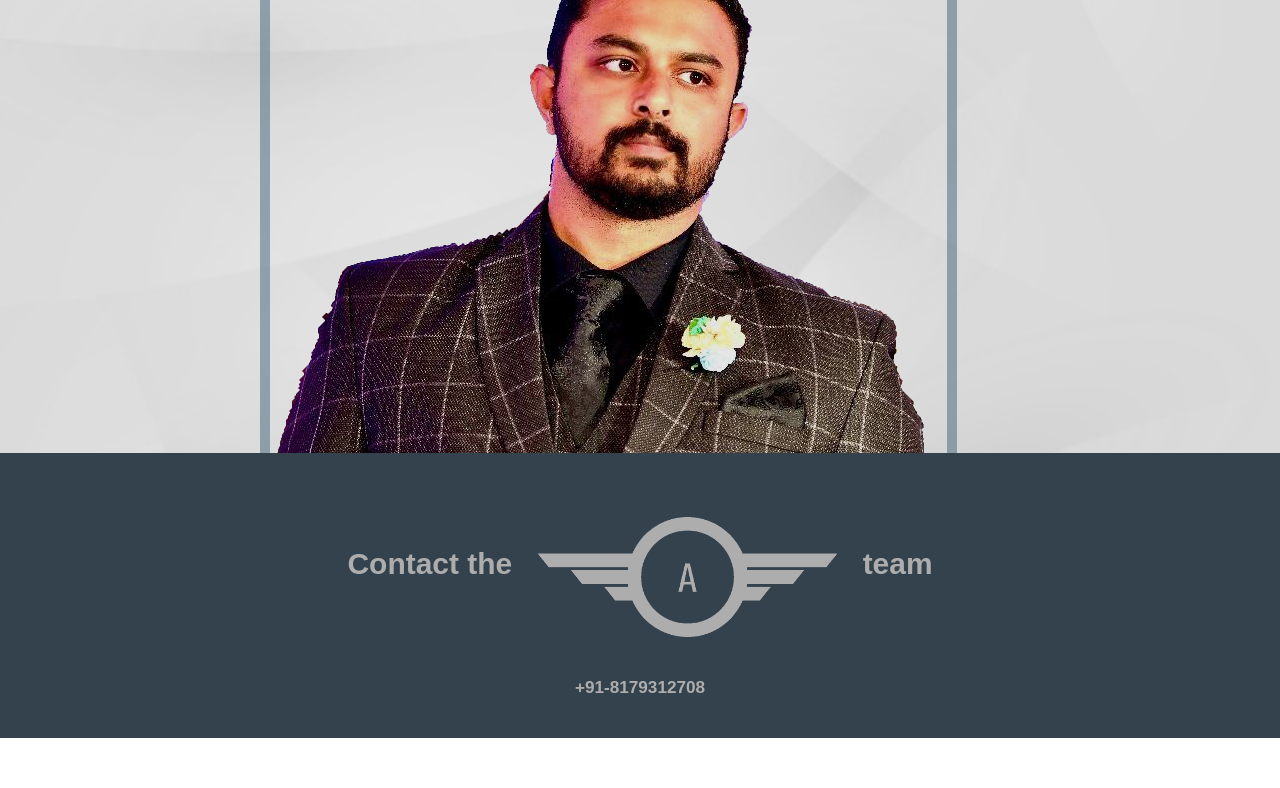
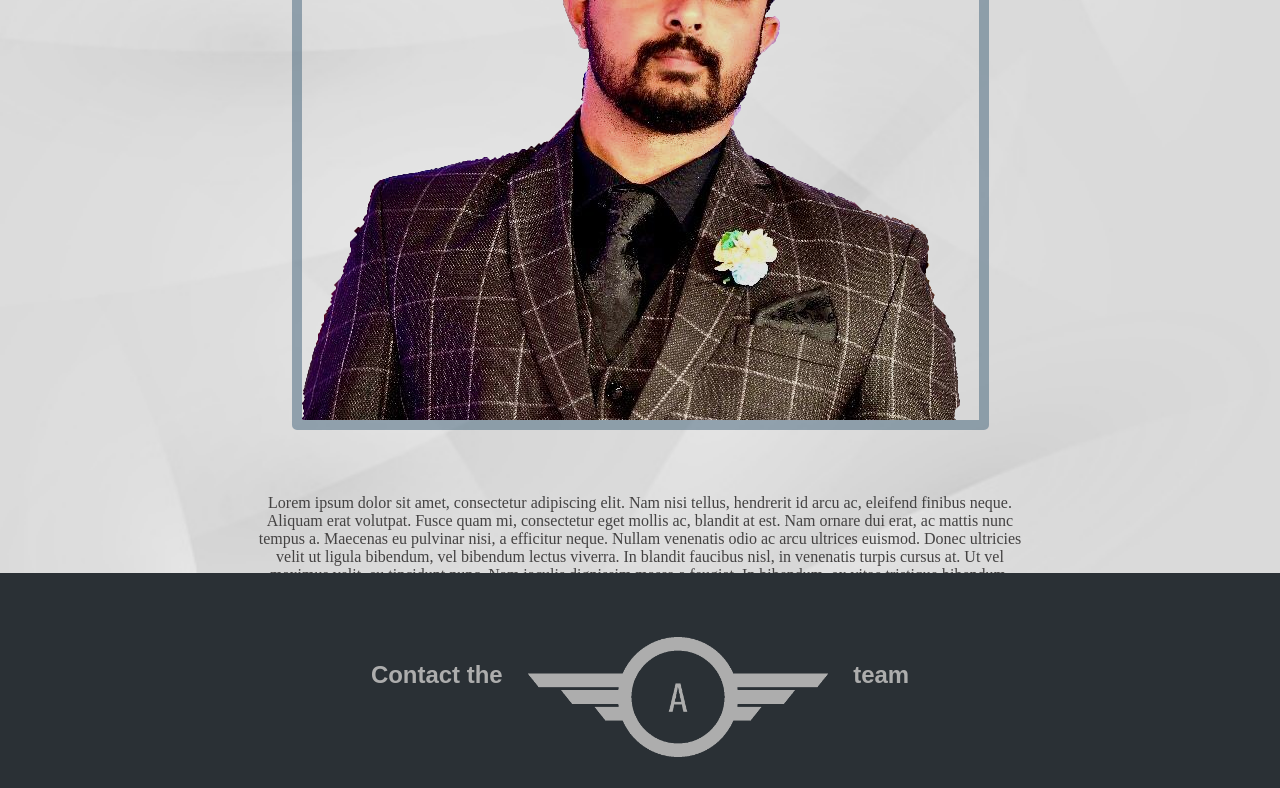
Before and after one commit to TazzDev/Alive-Digital-Services, a React app: page / in a window 1280 px wide. Shown: the part 2000-2788 px from the top of the page. Before the commit the page ends 2738 px from the top, so only its background shows below. Built offline with nearby package versions, Linux system fonts and the light colour scheme.

Commit message:
Basic anims

```diff
--- a/src/App.js
+++ b/src/App.js
@@ -1,5 +1,6 @@
 import React from 'react';
 import ReactDOM from 'react-dom';
+import 'aos/dist/aos.css';
 
 // import AppRouter from './router/AppRouter';
 
--- a/src/components/About.js
+++ b/src/components/About.js
@@ -1,12 +1,25 @@
 import React from 'react';
 import CEO from '../../public/images/ceo.png';
+import AOS from 'aos';
 
-const About = () => {
-    return (
-        <div className="background-mtg-bg">
-            <h3>MEET THE ONE!</h3>
-            <img src={CEO} id="founder-image"></img>
-            <p id="founder-desc">
+
+class About extends React.Component{
+
+    constructor(props) {
+        super(props);
+        AOS.init();
+    }
+
+    componentDidMount() {
+        AOS.refresh();
+    }
+
+    render(){
+        return (
+        <div className="background-mtg-bg" id="about">
+            <h3 data-aos="fade-in" data-aos-duration="4000">MEET THE ONE!</h3>
+            <img src={CEO} id="founder-image" data-aos="fade-in"></img>
+            <p id="founder-desc" data-aos="fade-in">
             Lorem ipsum dolor sit amet, consectetur adipiscing elit. Nam nisi tellus,
             hendrerit id arcu ac, eleifend finibus neque. Aliquam erat volutpat.
             Fusce quam mi, consectetur eget mollis ac, blandit at est. Nam ornare dui erat,
@@ -20,6 +33,7 @@ const About = () => {
             </p>
         </div>
     )
+    }
 }
 
 export default About;
--- a/src/components/BurgerMenu.js
+++ b/src/components/BurgerMenu.js
@@ -39,7 +39,7 @@ class BurgerMenu extends React.Component {
                                     <a href="/" className="nav-a" onClick={this.toggleOpen}>Home</a>
                                     <a href="#services" className="nav-a" onClick={this.toggleOpen}>Services</a>
                                     <a href="#about" className="nav-a" onClick={this.toggleOpen}>Meet the One</a>
-                                    <a href="#contact" className="nav-a" onClick={this.toggleOpen}>Contact Us</a>
+                                    <a href="#contact-us" className="nav-a" onClick={this.toggleOpen}>Contact Us</a>
                                 </div>
                             </div>
         : ''}
--- a/src/components/Card.js
+++ b/src/components/Card.js
@@ -18,7 +18,7 @@ class Card extends React.Component {
     }
 
     exitHover(e) {
-        console.log(e.target.childNodes[1])
+        console.log(e.target.childNodes[2])
         e.target.removeChild(e.target.childNodes[2]);
     }
 
--- a/src/components/Contact.js
+++ b/src/components/Contact.js
@@ -1,15 +1,17 @@
 import React from 'react';
 import Logo from '../../public/images/footer-logo.png';
+import AOS from 'aos';
 
 const Contact = () => {
+    AOS.init();
     return (
-        <div id="contact-us">
+        <div id="contact-us" data-aos="fade-down">
             <div id="contact-title">
                 <h3>Contact the </h3>
                 <img src={Logo} id="contact-logo"/>
                 <h3>team</h3>
             </div>
-            <h6>+91-8179312708</h6>
+            <h6>Phone : +91-8179312708</h6>
         </div>
     )
 }
--- a/src/components/Home.js
+++ b/src/components/Home.js
@@ -14,7 +14,7 @@ const Home = () => {
             <img src={Logo} id="logo"/> <h3>believe in working with our clients with
             utmost
             </h3>
-            <Typist cursor={{blink:"true",element:"_"}} startDelay={2000} className="my-typist">
+            <Typist cursor={{blink:true,element:"_"}} startDelay={2000} className="my-typist">
                 PASSION<Typist.Backspace count={7} delay={1000} /> &nbsp;OWNERSHIP<Typist.Backspace count={10} delay={1000} /> WISDOM
                 <Typist.Backspace count={6} delay={1000} /> EXPERTISE<Typist.Backspace count={10} delay={1000} /> &nbsp;RESPONSIBILITY
             </Typist>
--- a/src/components/Services.js
+++ b/src/components/Services.js
@@ -1,7 +1,7 @@
 import React from 'react';
 import WebDev from '../../public/images/web-dev.png';
 import Card from './Card';
-
+import AOS from 'aos';
 
 // const XServices = () => {
 //     return (
@@ -39,7 +39,7 @@ import Card from './Card';
 //     )
 // }
 
-
+AOS.init();
 
 const Services = () => {
     return (
@@ -47,8 +47,8 @@ const Services = () => {
         <section id="services-header">Services</section>
 
         <div id="services">
-            <div id="web-development">
-                <Card src={WebDev} header="Web development" content="Get custom made websites suited to your own design"/>
+            <div id="web-development" data-aos="fade-up">
+                <Card data-aos="fade-up" src={WebDev} header="Web development" content="Get custom made websites suited to your own design"/>
                 <Card src={WebDev} header="Web development" content="Get custom made websites suited to your own design"/>
                 <Card src={WebDev} header="Web development" content="Get custom made websites suited to your own design"/>
                 <Card src={WebDev} header="Web development" content="Get custom made websites suited to your own design"/>
--- a/src/styles/_background.scss
+++ b/src/styles/_background.scss
@@ -11,11 +11,11 @@
 .background-mtg-bg {
     display: flex;
     flex-direction: column;
-    //justify-content: center;
+    justify-content: center;
     align-items: center;
-    position: absolute;
+    position: sticky;
     z-index: -1;
-    height: 75vh;
+    height: 90vh;
     width: 100vw;
     background: url('../../public/images/mtg_bg.jpg');
     background-size: cover;
--- a/src/styles/components/_about.scss
+++ b/src/styles/components/_about.scss
@@ -1,7 +1,7 @@
 #founder-image {
     border: 10px solid #5b7b938f;
     border-radius: 5px;
-    margin-right: 5%;
+    //margin-right: 5%;
     //height: 40vh;
 }
 
@@ -9,9 +9,14 @@
     max-width: 60%;
     text-align: center;
     color: #4b4949;
+    margin: 5%;
 }
 
 .background-mtg-bg h3 {
     font-family: sans-serif;
     font-size: 2vmax;
+    color: #5a5e6d;
+    word-spacing: 0.3rem;
+    text-align: center;
+    margin-bottom: 4%;
 }
--- a/src/styles/components/_contact.scss
+++ b/src/styles/components/_contact.scss
@@ -1,13 +1,13 @@
 #contact-us {
-    margin-top: 75vh;
+    //margin-top: 75vh;
     width: 100vw;
     display: flex;
     flex-direction: column;
     align-items: center;
-    background: #34424d;
+    background: #2a3035;
     color: rgb(173, 173, 173);
     font-family: sans-serif;
-    font-size: 2vmax;
+    font-size: 1.6vmax;
     padding-top: 5%;
 }
 
```
